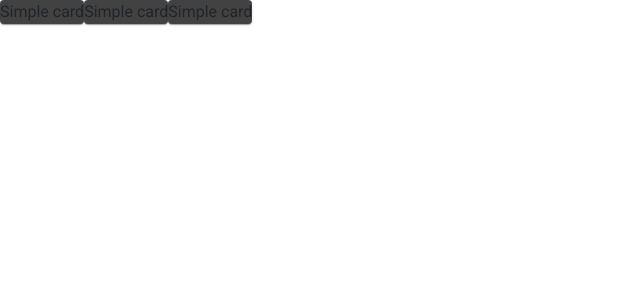
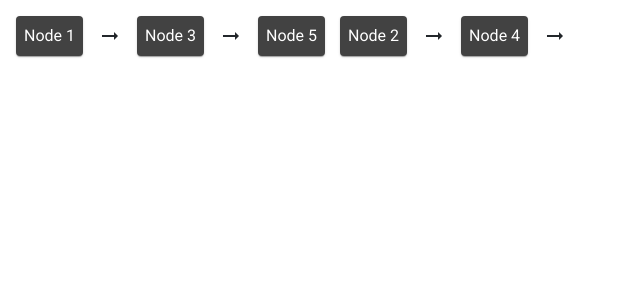
Before and after one commit to GeekBrucy/mySnippets, an Angular app in the folder linked-data/: page / in a window 1280 px wide. Shown: the top 300 px of the page, without its empty margins (0-640 px from the left). Built offline with nearby package versions, Linux system fonts and the light colour scheme.

Commit message:
Basic setup

```diff
--- a/linked-data/src/app/linked-data/linked-data.component.html
+++ b/linked-data/src/app/linked-data/linked-data.component.html
@@ -1,5 +1,8 @@
-<div class="d-flex">
-  <mat-card>Simple card</mat-card>
-  <mat-card>Simple card</mat-card>
-  <mat-card>Simple card</mat-card>
+<div class="d-flex p-3 text-white align-items-center" style="gap: 15px">
+  <ng-container *ngFor="let node of sortedData; let i = index">
+    <mat-card class="p-2" >
+      {{ node.desc }}
+    </mat-card>
+    <mat-icon class="text-dark" *ngIf="node.next">arrow_right_alt</mat-icon>
+  </ng-container>
 </div>
--- a/linked-data/src/app/linked-data/linked-data.component.ts
+++ b/linked-data/src/app/linked-data/linked-data.component.ts
@@ -6,12 +6,39 @@ import { Component, OnInit } from '@angular/core';
   styleUrl: './linked-data.component.scss'
 })
 export class LinkedDataComponent implements OnInit {
+  public data = [
+    {
+      current: 1,
+      next: 2,
+      desc: "Node 1"
+    },
+    {
+      current: 3,
+      next: 4,
+      desc: "Node 3"
+    },
+    {
+      current: 5,
+      next: null,
+      desc: "Node 5"
+    },
+    {
+      current: 2,
+      next: 3,
+      desc: "Node 2"
+    },
+    {
+      current: 4,
+      next: 5,
+      desc: "Node 4"
+    }
+  ];
+  public sortedData: any[] = [];
   constructor() {
   }
 
-  ngOnInit(): void
-  {
-    console.log("init")
+  ngOnInit(): void {
+    this.sortedData = this.data;
   }
 
 }
```
